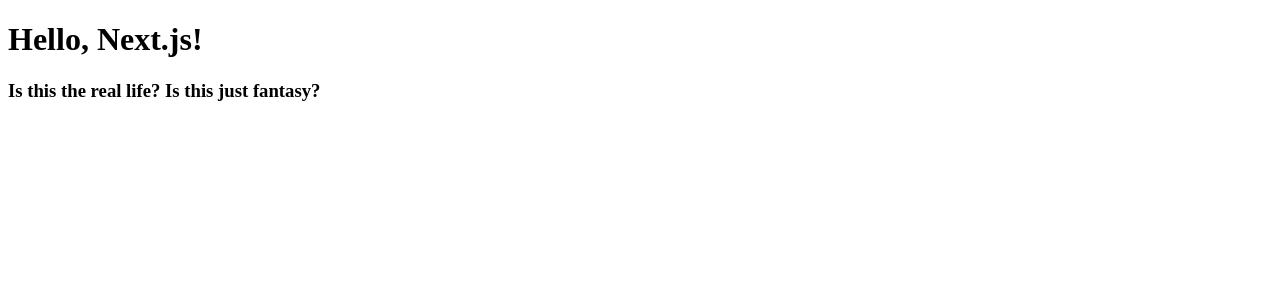
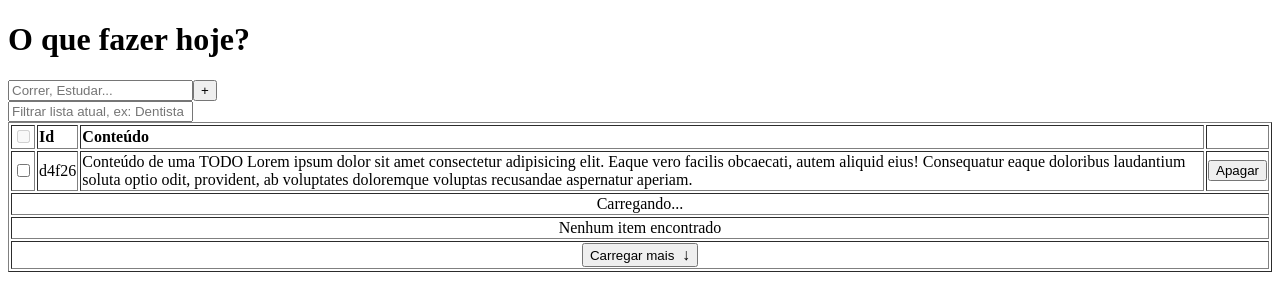
Before and after one commit to PeterTechDev/todo-crud, a Next.js app: page / in a window 1280 px wide. Shown: the top 308 px of the page. Built offline with nearby package versions, Linux system fonts and the light colour scheme.

Commit message:
add html structure

```diff
--- a/pages/index.tsx
+++ b/pages/index.tsx
@@ -1,8 +1,103 @@
 export default function Page() {
   return (
-    <div className="container">
-      <h1>Hello, Next.js!</h1>
-      <h3>Is this the real life? Is this just fantasy?</h3>
-    </div>
+    <main>
+      <header
+        style={{
+          //  backgroundImage: `url('${bg}')`,
+        }}
+      >
+        <div className="typewriter">
+          <h1>O que fazer hoje?</h1>
+        </div>
+        <form>
+          <input
+            type="text"
+            placeholder="Correr, Estudar..."
+          />
+          <button
+            type="submit"
+            aria-label="Adicionar novo item"
+          >
+            +
+          </button>
+        </form>
+      </header>
+
+      <section>
+        <form>
+          <input
+            type="text"
+            placeholder="Filtrar lista atual, ex: Dentista"
+          />
+        </form>
+
+        <table border={1}>
+          <thead>
+            <tr>
+              <th align="left">
+                <input type="checkbox" disabled />
+              </th>
+              <th align="left">Id</th>
+              <th align="left">Conteúdo</th>
+              <th />
+            </tr>
+          </thead>
+
+          <tbody>
+            <tr>
+              <td>
+                <input
+                  type="checkbox"
+                />
+              </td>
+              <td>d4f26</td>
+              <td>
+                Conteúdo de uma TODO
+                Lorem ipsum dolor sit amet consectetur adipisicing elit. Eaque vero facilis obcaecati, autem aliquid eius! Consequatur eaque doloribus laudantium soluta optio odit, provident, ab voluptates doloremque voluptas recusandae aspernatur aperiam.
+              </td>
+              <td align="right">
+                <button
+                  data-type="delete"
+                >
+                  Apagar
+                </button>
+              </td>
+            </tr>
+
+            <tr>
+              <td colSpan={4} align="center" style={{ textAlign: "center" }}>
+                Carregando...
+              </td>
+            </tr>
+
+            <tr>
+              <td colSpan={4} align="center">
+                Nenhum item encontrado
+              </td>
+            </tr>
+
+            <tr>
+              <td colSpan={4} align="center" style={{ textAlign: "center" }}>
+                <button
+                  data-type="load-more"
+                >
+                  Carregar mais{" "}
+                  <span
+                    style={{
+                      display: "inline-block",
+                      marginLeft: "4px",
+                      fontSize: "1.2em",
+                    }}
+                  >
+                    ↓
+                  </span>
+                </button>
+              </td>
+            </tr>
+
+          </tbody>
+        </table>
+      </section>
+    </main>
   )
 }
```
